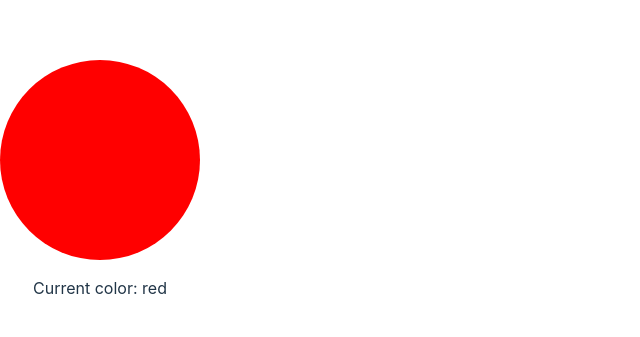
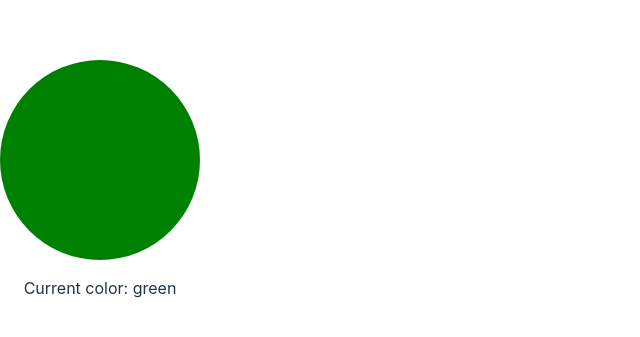
Before and after one commit to nitintelang110/gitpractice, a React (Vite) app: page / in a window 1280 px wide. Shown: the part 237-574 px from the top of the page, without its empty margins (0-640 px from the left). Built offline with nearby package versions, Linux system fonts and the light colour scheme.

Commit message:
Update App.jsx

```diff
--- a/src/App.jsx
+++ b/src/App.jsx
@@ -3,7 +3,7 @@ import React, { useState, useEffect } from 'react';
 
 const App = () => {
   const [color, setColor] = useState('red'); // Initial color
-  const [seconds, setSeconds] = useState(10); // Initial time for red
+  const [seconds, setSeconds] = useState(5); // Initial time for red
 
   useEffect(() => {
     // Define a function to change the color based on the current state
@@ -13,10 +13,10 @@ const App = () => {
         setSeconds(5); // Green for 5 seconds
       } else if (color === 'green') {
         setColor('yellow');
-        setSeconds(15); // Yellow for 15 seconds
+        setSeconds(5); // Yellow for 5 seconds
       } else if (color === 'yellow') {
         setColor('red');
-        setSeconds(10); // Red for 10 seconds
+        setSeconds(5); // Red for 5 seconds
       }
     };
 
@@ -36,6 +36,7 @@ const App = () => {
           backgroundColor: color,
           margin: '0 auto',
           borderRadius: '50%',
+          textAlign:'center',
         }}
       ></div>
       <p>Current color: {color}</p>
```
